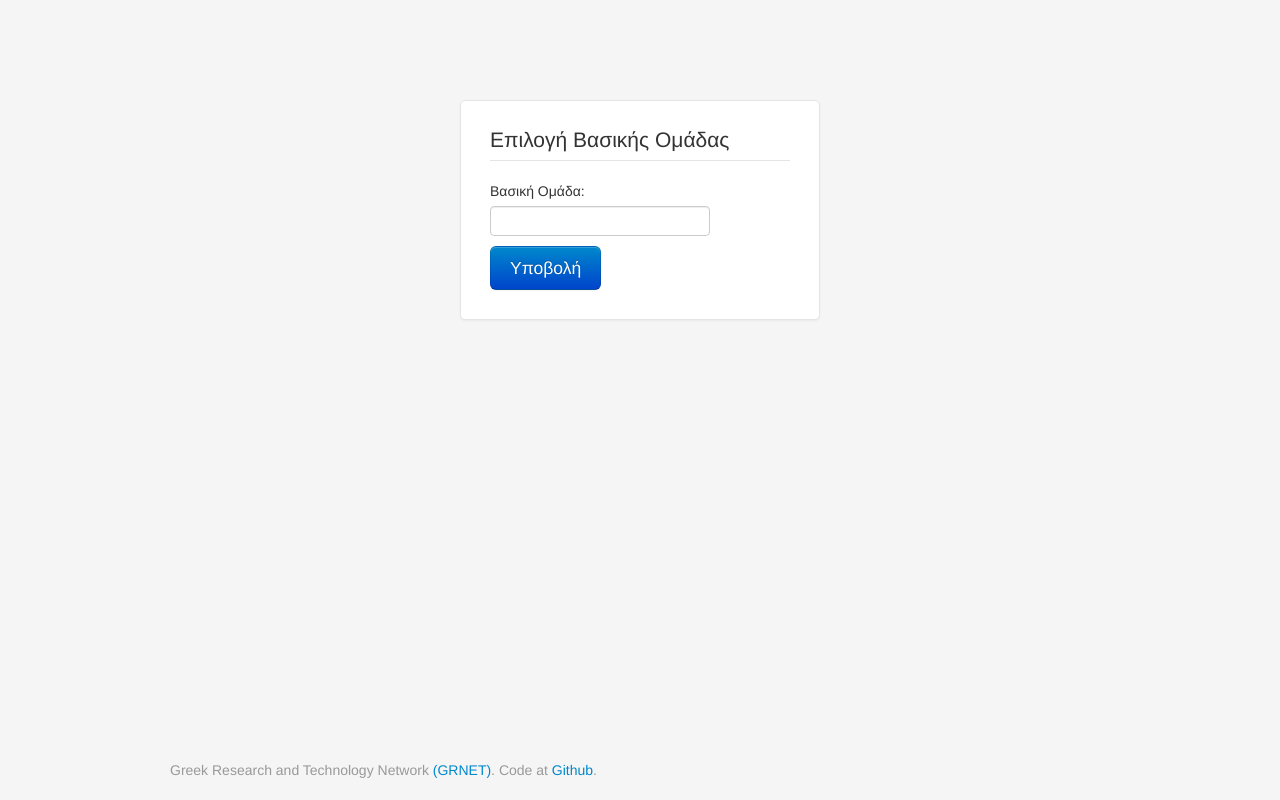
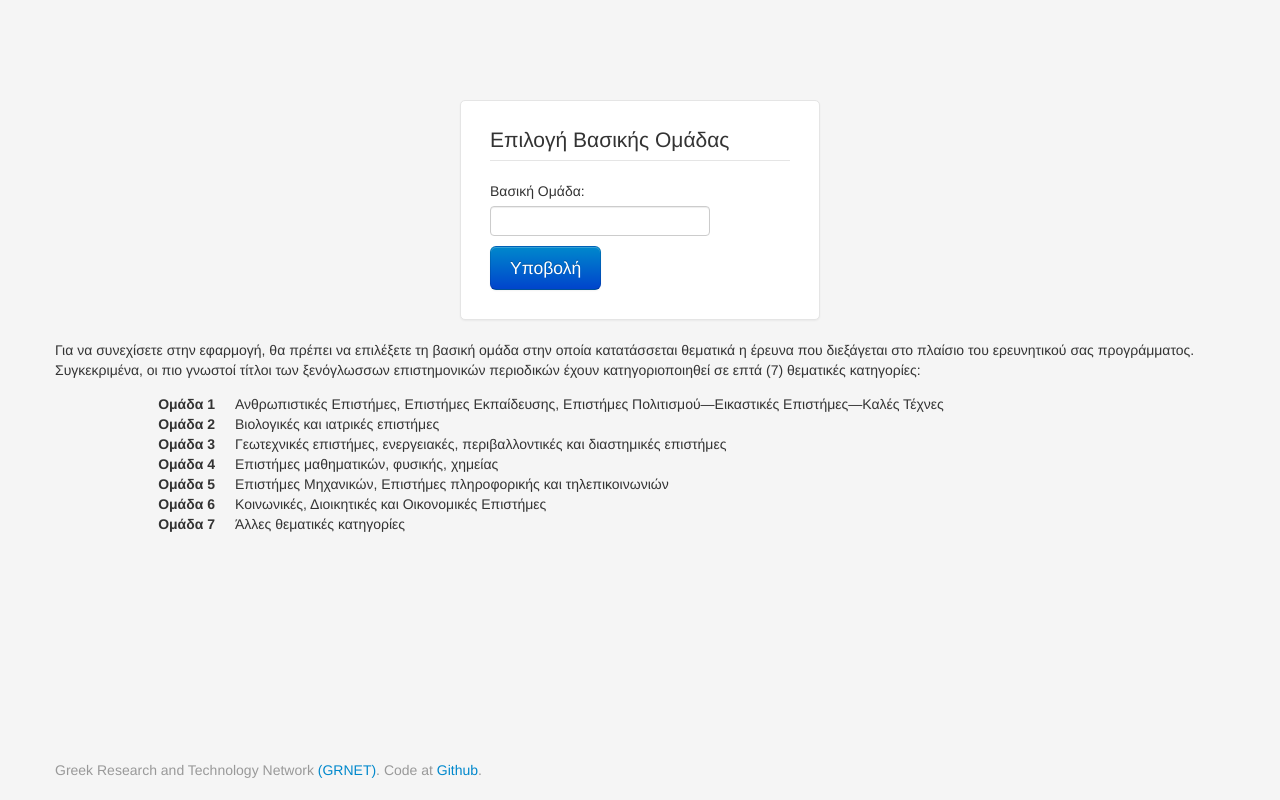
Before and after one commit to grnet/heallink, a Django app: template poll/templates/poll/first_time.html in a window 1280 px wide. Run offline with Django 3.2, Linux system fonts and the light colour scheme; the template is opened without the code that fills it, so the values that code supplies are empty, except form fields; tables that the repository leaves empty hold one stand-in row (values such as "Sample post"); form fields are guessed from the names that the template uses.

Commit message:
minor fixes

```diff
--- a/poll/templates/poll/base.html
+++ b/poll/templates/poll/base.html
@@ -6,7 +6,9 @@
   <meta name="viewport" content="width=device-width, initial-scale=1.0">
   <link rel="stylesheet" href="{% static "poll/css/bootstrap.min.css" %}"
         media="screen"/>
-   <link rel="stylesheet" href="{% static "poll/css/heallink.css" %}"
+  <link rel="stylesheet"
+        href="{% static "poll/css/bootstrap-responsive.css" %}"/>
+  <link rel="stylesheet" href="{% static "poll/css/heallink.css" %}"
          media="screen"/>
   <title>{% block title %}HEAL-Link{% endblock %}</title>
   <style>
--- a/poll/templates/poll/first_time.html
+++ b/poll/templates/poll/first_time.html
@@ -20,6 +20,35 @@
         </fieldset>
       </form>
 
+            <p>Για να συνεχίσετε στην εφαρμογή, θα πρέπει να επιλέξετε τη
+        βασική ομάδα στην οποία κατατάσσεται θεματικά η έρευνα που διεξάγεται
+        στο πλαίσιο του ερευνητικού σας προγράμματος.
+        Συγκεκριμένα, οι πιο γνωστοί τίτλοι των ξενόγλωσσων επιστημονικών
+        περιοδικών έχουν κατηγοριοποιηθεί σε επτά (7) θεματικές κατηγορίες:
+        </p>
+      <dl class="dl-horizontal">
+        <dt>Ομάδα 1</dt>
+        <dd>Ανθρωπιστικές Επιστήμες, Επιστήμες Εκπαίδευσης,
+          Επιστήμες Πολιτισμού&mdash;Εικαστικές Επιστήμες&mdash;Καλές Τέχνες
+          </dd>
+        <dt>Ομάδα 2</dt>
+        <dd>Βιολογικές και ιατρικές επιστήμες</dd>
+        <dt>Ομάδα 3</dt>
+        <dd>Γεωτεχνικές επιστήμες, ενεργειακές, περιβαλλοντικές και
+          διαστημικές επιστήμες
+          </dd>
+        <dt>Ομάδα 4</dt>
+        <dd>Επιστήμες μαθηματικών, φυσικής, χημείας</dd>
+        <dt>Ομάδα 5</dt>
+        <dd>Επιστήμες Μηχανικών, Επιστήμες πληροφορικής και
+          τηλεπικοινωνιών
+          </dd>
+        <dt>Ομάδα 6</dt>
+        <dd>Κοινωνικές, Διοικητικές και Οικονομικές Επιστήμες</dd>
+        <dt>Ομάδα 7</dt>
+        <dd>Άλλες θεματικές κατηγορίες</dd>
+      </dl>
+
     </div> <!-- container -->
   </div>
   <div id="push"></div>
--- a/poll/templates/poll/journals_table.html
+++ b/poll/templates/poll/journals_table.html
@@ -44,7 +44,7 @@
         <td>{{ journal.issn }}</td>
         <td>{{ journal.title }}</td>
         <td>{{ journal.downloads }}</td>
-        <td><a href="{{ journal.url }}">Σύνδεσμος</a></td>
+        <td><a href="{{ journal.url }}" target="_blank">Σύνδεσμος</a></td>
         <td>{{ journal.publisher }}</td>
         <td align="center">
           <input type="checkbox"
--- a/poll/templates/poll/login.html
+++ b/poll/templates/poll/login.html
@@ -46,7 +46,7 @@
 
       <p>
         Στην περίπτωση που λάβατε παραπάνω από μία προσκλήσεις για
-        διαφορετικά Προγράμματα/Δράσεις, να όπως απαντήσετε
+        διαφορετικά Προγράμματα/Δράσεις, απαντήστε
         σε καθεμία από αυτές ξεχωριστά και ανάλογα με τις ειδικές
         απαιτήσεις σε πηγές επιστημονικής πληροφόρησης.
      </p>
```
